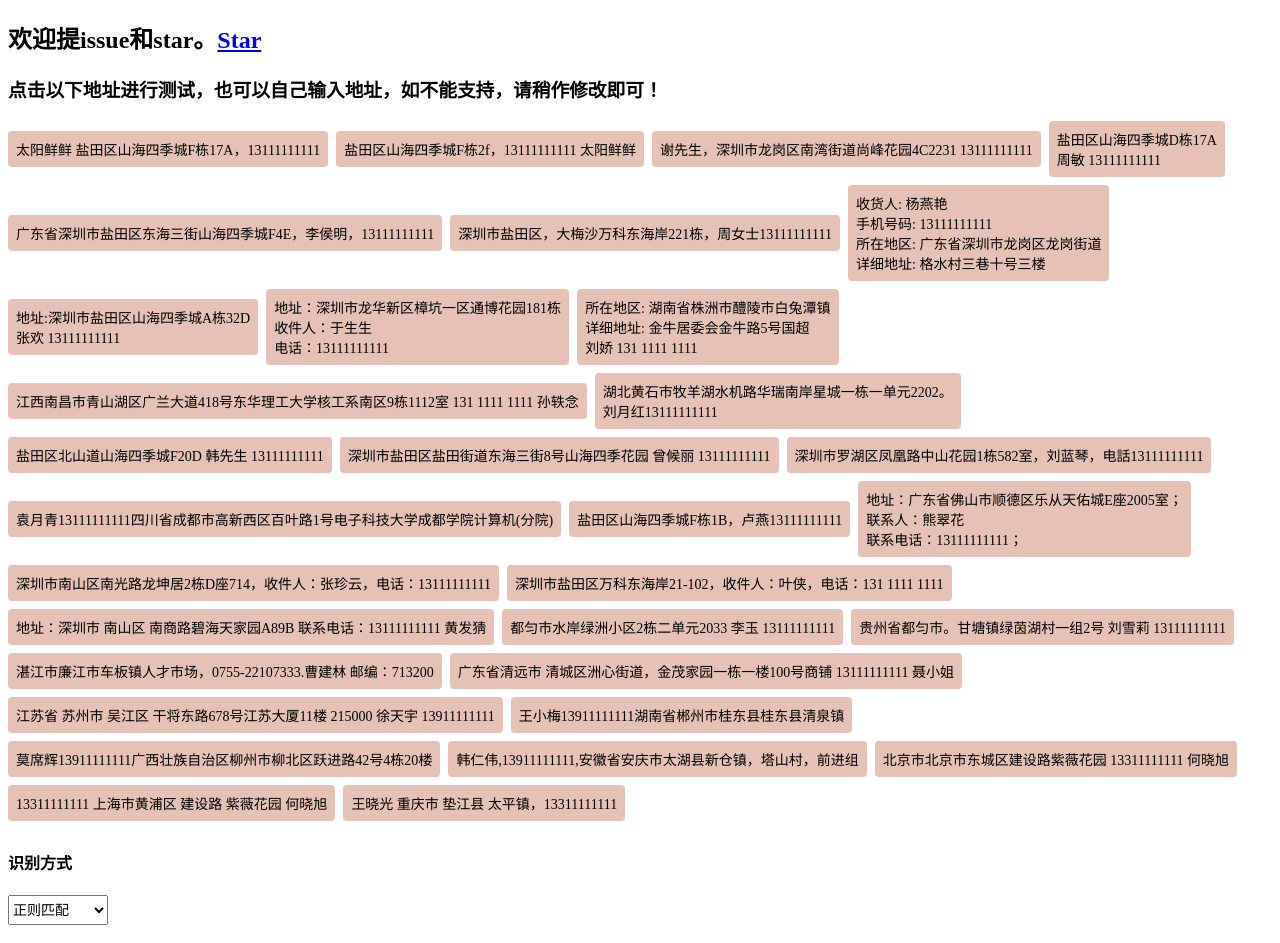
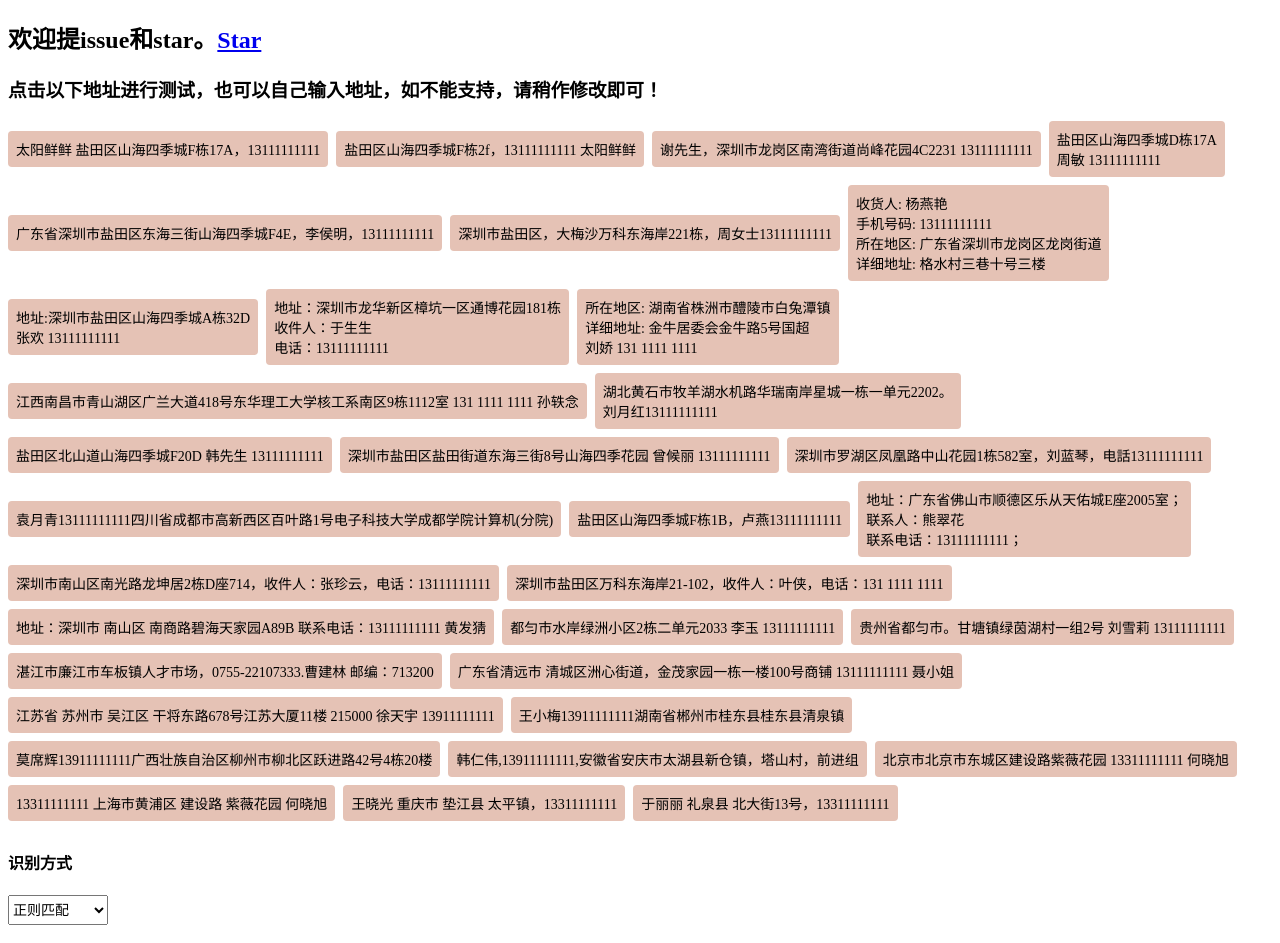
Before and after one commit to ldwonday/zh-address-parse, a website built with webpack: page docs/index.html in a window 1280 px wide. Shown: the top 943 px of the page. Built offline with nearby package versions, Linux system fonts and the light colour scheme.

Commit message:
Update index.html

```diff
--- a/docs/index.html
+++ b/docs/index.html
@@ -119,6 +119,9 @@
         <li>
             王晓光 重庆市 垫江县 太平镇，13311111111
         </li>
+        <li>
+            于丽丽 礼泉县 北大街13号，13311111111
+        </li>
     </ul>
 </div>
     <div class="content">
```
